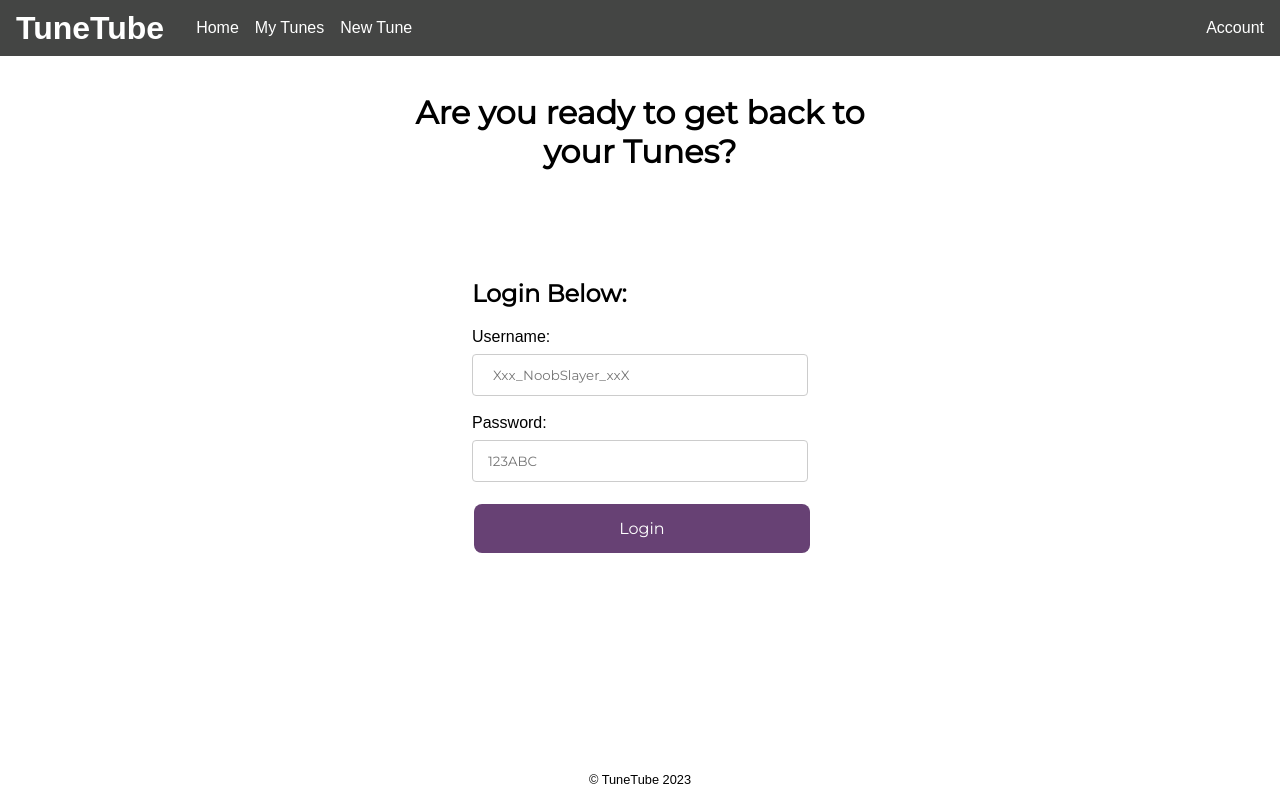
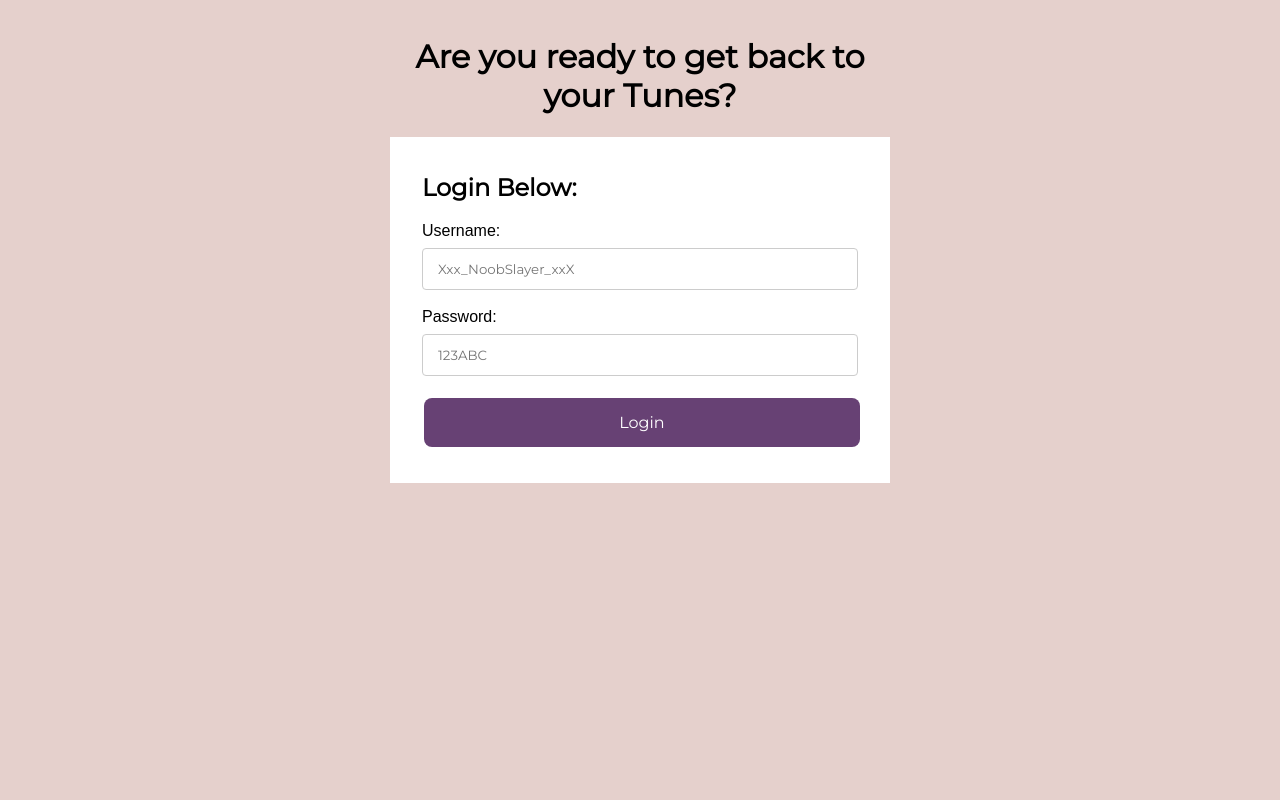
Before and after one commit to PenguinSnail/tunetube, a Flask app: page /login in a window 1280 px wide. Run offline with Flask 3, Linux system fonts and the light colour scheme.

Commit message:
login CSS and sign-up CSS fixed.

```diff
--- a/app.py
+++ b/app.py
@@ -224,4 +224,4 @@ def login_info():
         flash("you were successfully logged in!")
         return redirect("/")
         # rediret tot he correct page if everything checks out.
-    return render_template("pages/login.html")
+    return render_template("pages/login.html", no_layout=True)
--- a/static/css/pages/login.css
+++ b/static/css/pages/login.css
@@ -1,4 +1,3 @@
-<<<<<<< Updated upstream
 @import url("/static/css/vars.css");
 
 body {
@@ -82,52 +81,3 @@ input, select {
     background-color: #674174;
     color: white;
 }
-
-=======
-@import url("/static/css/vars.css");
-
-.body {
-    background-color: #e5d0cc;
-}
-
-.form-containter {
-    margin-bottom: 25%;
-    margin-top: 25%;
-}
-
-.center-div-box {
-    background-color: white;
-    padding: 50px;
-    width: 50%;
-    max-height: 100vh;
-    margin-left: 25%;
-    margin-right: 25%;
-    top: 20;
-    position: relative;
-}
-
-.center-div-title {
-    text-align: center;
-    width: 50%;
-    max-height: 100vh;
-    margin-left: 25%;
-    margin-right: 25%;
-    top: 20;
-    position: relative;
-}
-
-.form-align {
-    display: flex;
-    justify-content: center;
-}
-
-input[type=text], select {
-    width: 100%;
-    padding: 12px 20px;
-    margin: 8px 0;
-    display: inline-block;
-    border: 1px solid #ccc;
-    border-radius: 4px;
-    box-sizing: border-box;
-  }
->>>>>>> Stashed changes
```
